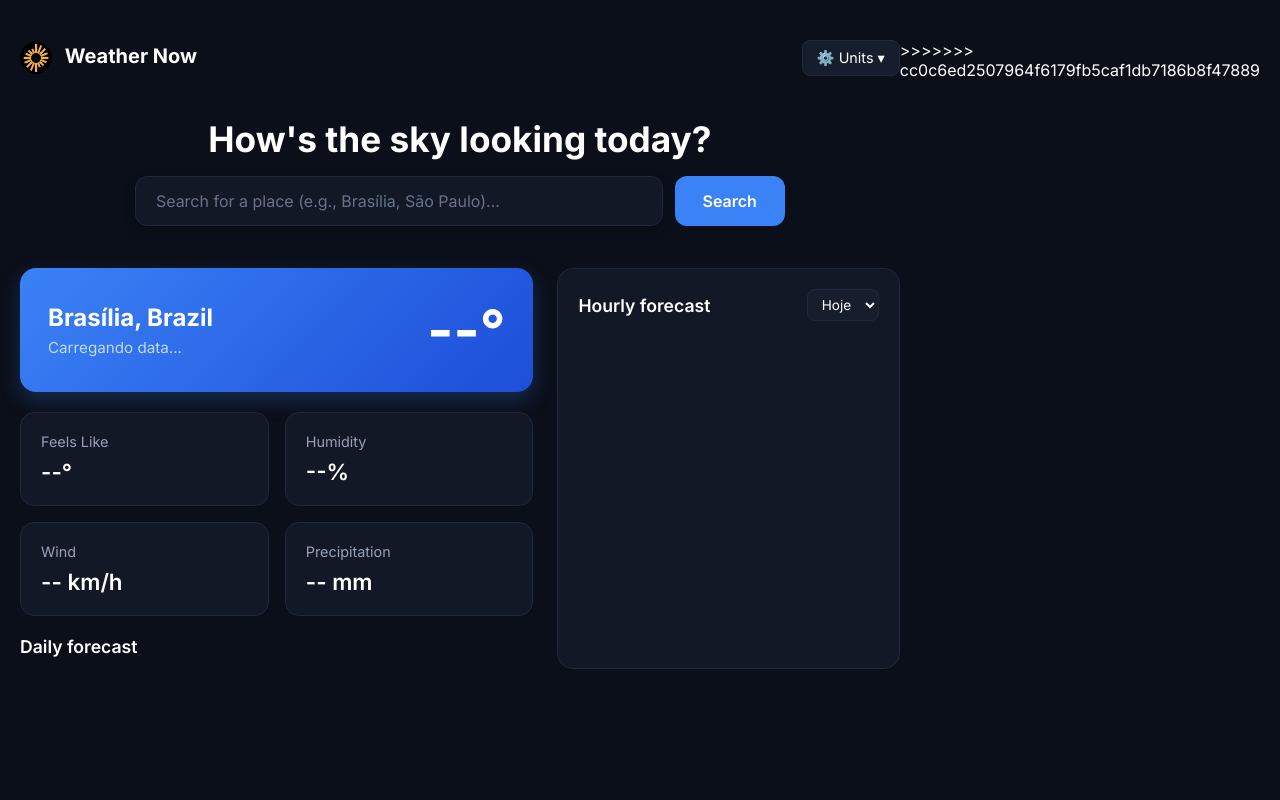
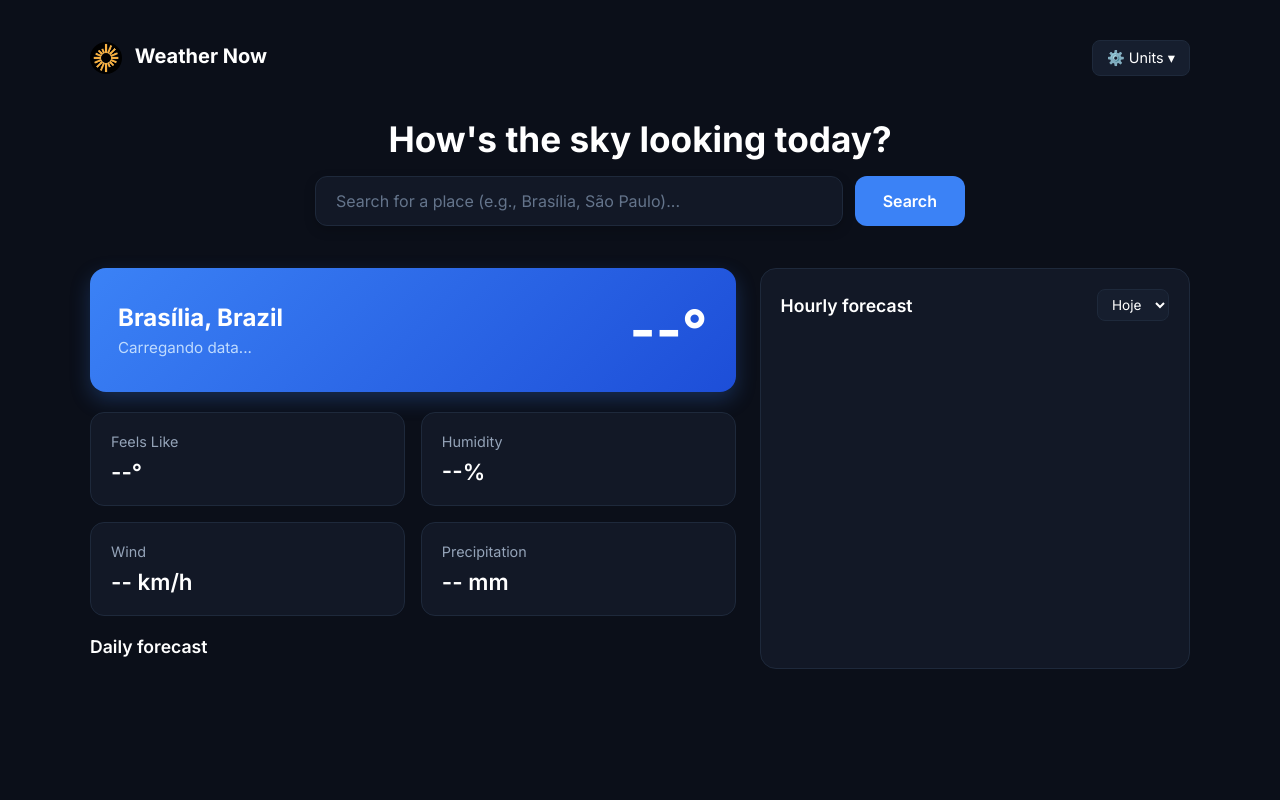
Before and after one commit to FelipeBre/Weather-Now, a Flask app: page / in a window 1280 px wide. Run offline with Flask 3, Linux system fonts and the light colour scheme.

Commit message:
Corrige marcas de conflito no index.html

```diff
--- a/templates/index.html
+++ b/templates/index.html
@@ -126,5 +126,4 @@
     <!-- Script JavaScript -->
     <script src="{{ url_for('static', filename='js/script.js') }}"></script>
 </body>
->>>>>>> cc0c6ed2507964f6179fb5caf1db7186b8f47889
 </html>
```
